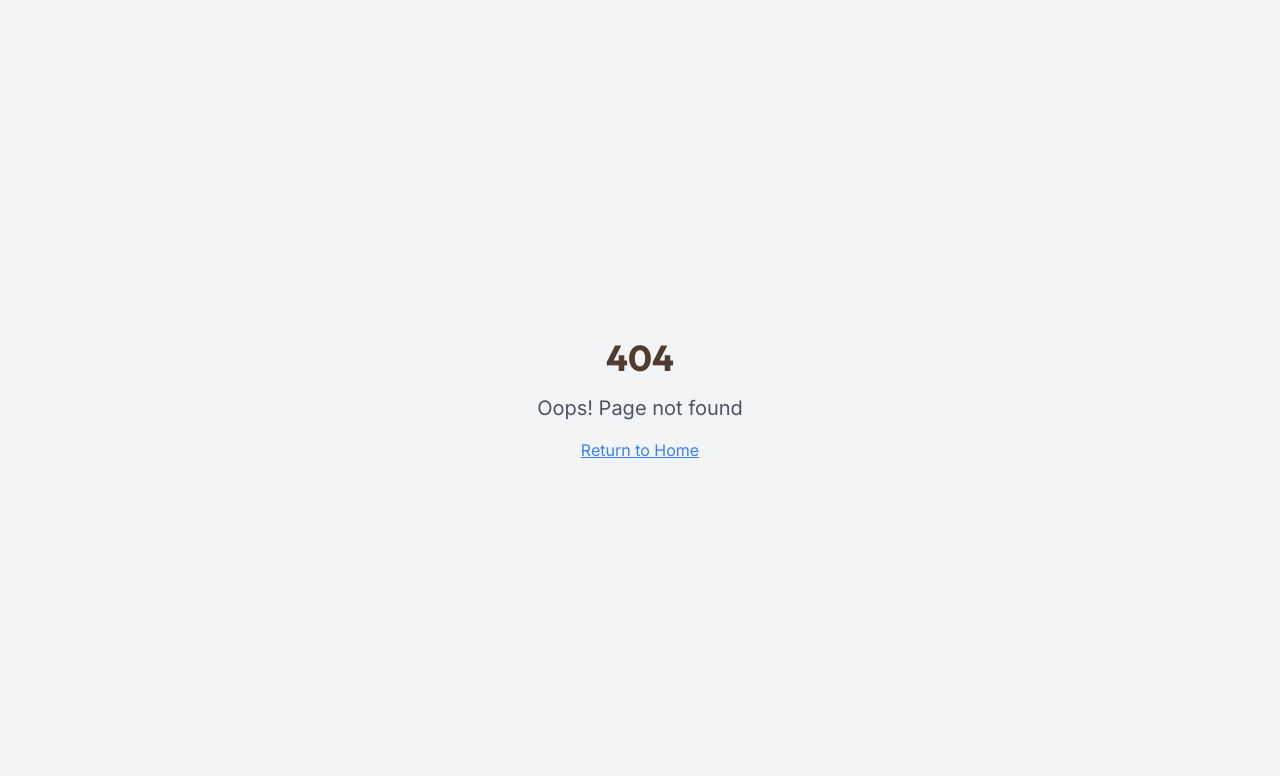
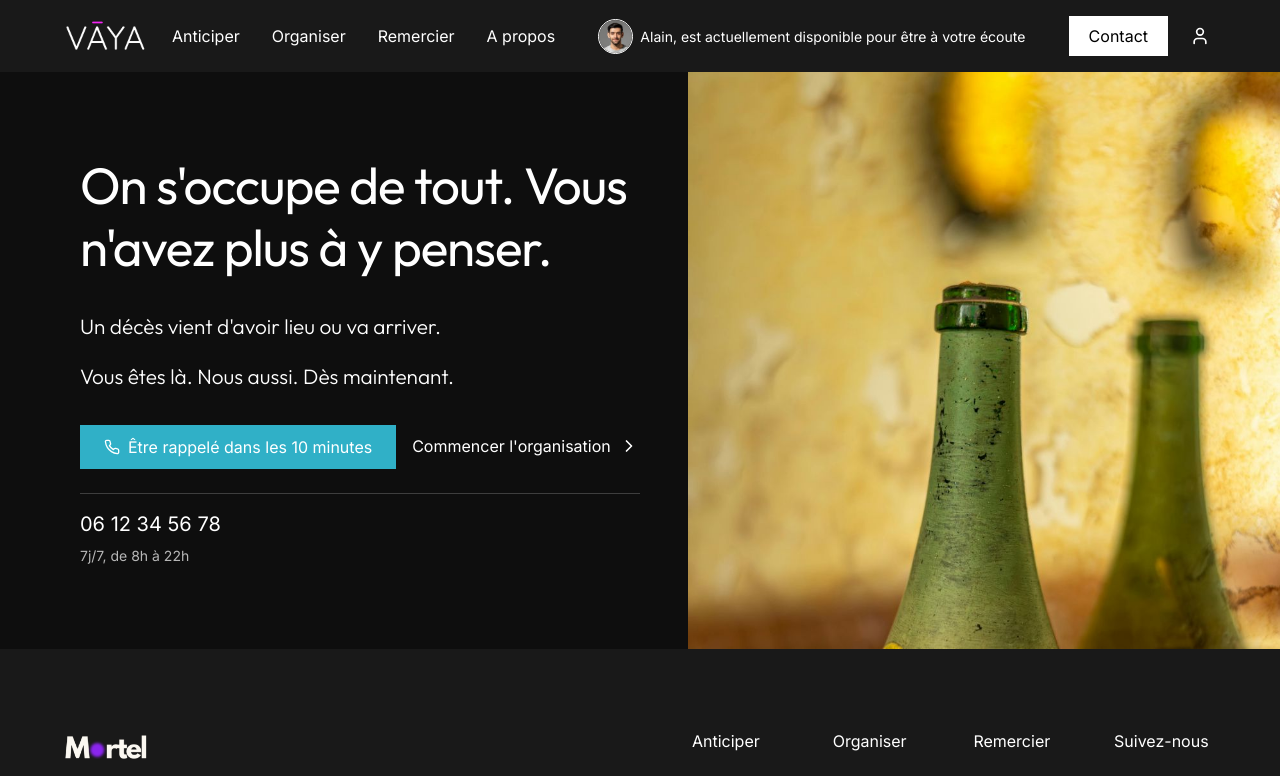
Before and after one commit to fmeleard84/mortel-memory-space, a React (Vite) app: page /demarches-administratives in a window 1280 px wide. Before the commit this address had no page. Shown: the top 776 px of the page. Built offline with nearby package versions, Linux system fonts and the light colour scheme.

Commit message:
Add administrative démarches page hero
Create a hero section for the administrative démarches page, based on the home page's design, including a claim, subtext, and call-to-actions.

```diff
--- a/src/App.tsx
+++ b/src/App.tsx
@@ -6,6 +6,7 @@ import { QueryClient, QueryClientProvider } from "@tanstack/react-query";
 import { BrowserRouter, Routes, Route } from "react-router-dom";
 import Index from "./pages/Index";
 import SimplifieDemarches from "./pages/SimplifieDemarches";
+import DemarchesAdministratives from "./pages/DemarchesAdministratives";
 import NotFound from "./pages/NotFound";
 
 const queryClient = new QueryClient();
@@ -19,6 +20,7 @@ const App = () => (
         <Routes>
           <Route path="/" element={<Index />} />
           <Route path="/simplifiez-vos-demarches" element={<SimplifieDemarches />} />
+          <Route path="/demarches-administratives" element={<DemarchesAdministratives />} />
           {/* ADD ALL CUSTOM ROUTES ABOVE THE CATCH-ALL "*" ROUTE */}
           <Route path="*" element={<NotFound />} />
         </Routes>
--- /dev/null
+++ b/src/components/DemarchesHero.tsx
@@ -0,0 +1,84 @@
+
+import React, { useLayoutEffect, useState } from 'react';
+import hpI3 from '../assets/hp_i_3.jpg';
+import hpI4 from '../assets/hp_i_4.jpg';
+import { ChevronRight, Phone } from 'lucide-react';
+
+const DemarchesHero = () => {
+  const images = [hpI3, hpI4];
+  const [randomImage, setRandomImage] = useState(images[0]);
+
+  useLayoutEffect(() => {
+    // Sélection d'une image aléatoire
+    const randomIndex = Math.floor(Math.random() * images.length);
+    setRandomImage(images[randomIndex]);
+
+    // Calcul et injection de la hauteur du header dans une variable CSS
+    const header = document.getElementById('site-header');
+    if (header) {
+      const headerHeight = header.offsetHeight;
+      document.documentElement.style.setProperty('--header-height', `${headerHeight}px`);
+    }
+  }, []);
+
+  return (
+    <section className="hero w-full flex flex-col justify-start items-start">
+      <div className="w-full h-full bg-[#0e0e0e]">
+        <div className="w-full flex flex-col lg:flex-row justify-center items-stretch h-full">
+
+          {/* Colonne gauche - Texte */}
+          <div className="flex-1 flex items-center justify-center px-4 md:px-8 lg:pl-16 lg:pr-8">
+            <div className="w-full max-w-[560px] flex flex-col justify-start items-start gap-6 lg:gap-8">
+              <h1 className="mortel-titre-hero text-white">
+                On s'occupe de tout. Vous n'avez plus à y penser.
+              </h1>
+              <div className="flex flex-col gap-4">
+                <p className="mortel-text text-white">
+                  Un décès vient d'avoir lieu ou va arriver.
+                </p>
+                <p className="mortel-text text-white">
+                  Vous êtes là. Nous aussi. Dès maintenant.
+                </p>
+              </div>
+
+              <div className="flex flex-col gap-6 w-full">
+                <div className="flex flex-col sm:flex-row justify-start items-start gap-3 lg:gap-4 w-full sm:w-auto">
+                  <button className="btn-principal flex items-center gap-2">
+                    <Phone className="w-4 h-4" />
+                    <span>Être rappelé dans les 10 minutes</span>
+                  </button>
+                  <button className="btn-secondaire group text-white h-[42px] flex items-center">
+                    <span>Commencer l'organisation</span>
+                    <ChevronRight className="w-5 h-5 transition-transform duration-200 group-hover:translate-x-1" />
+                  </button>
+                </div>
+
+                {/* Numéro de téléphone */}
+                <div className="flex flex-col gap-2 pt-4 border-t border-white/20">
+                  <div className="text-white text-xl font-normal font-inter">
+                    06 12 34 56 78
+                  </div>
+                  <div className="text-white/70 text-sm font-normal font-inter">
+                    7j/7, de 8h à 22h
+                  </div>
+                </div>
+              </div>
+            </div>
+          </div>
+
+          {/* Colonne droite - Image */}
+          <div className="flex-1 h-full max-h-full overflow-hidden">
+            <img
+              className="w-full h-full object-cover object-center"
+              src={randomImage}
+              alt="Démarches administratives"
+              loading="eager"
+            />
+          </div>
+        </div>
+      </div>
+    </section>
+  );
+};
+
+export default DemarchesHero;
--- /dev/null
+++ b/src/pages/DemarchesAdministratives.tsx
@@ -0,0 +1,17 @@
+
+import React from 'react';
+import Navigation from '../components/Navigation';
+import DemarchesHero from '../components/DemarchesHero';
+import Footer from '../components/Footer';
+
+const DemarchesAdministratives = () => {
+  return (
+    <div className="min-h-screen bg-background">
+      <Navigation />
+      <DemarchesHero />
+      <Footer />
+    </div>
+  );
+};
+
+export default DemarchesAdministratives;
```
